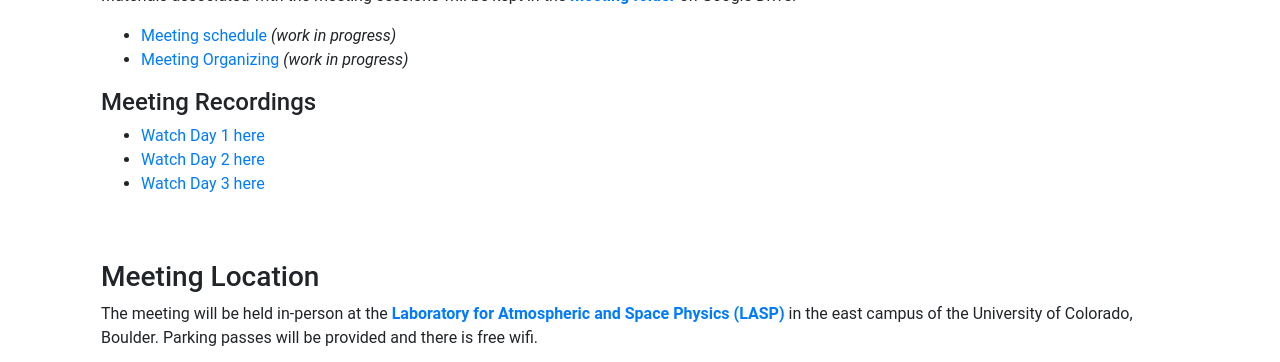
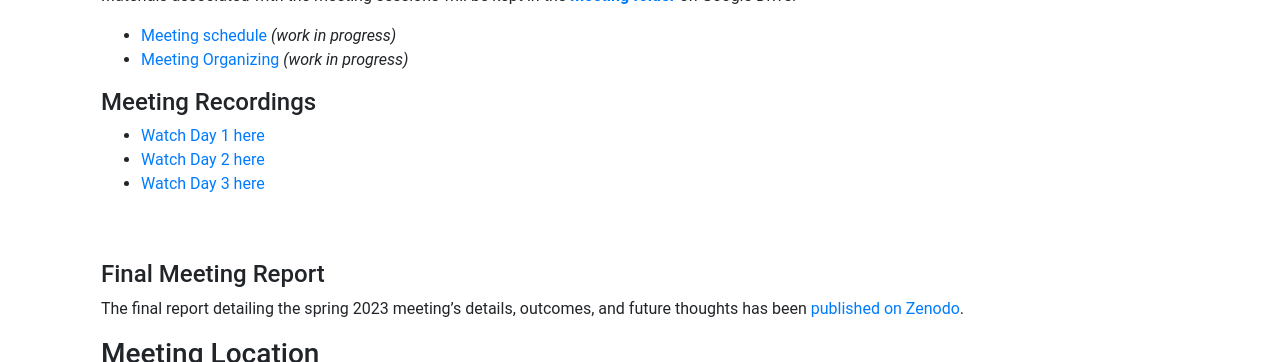
Before and after one commit to heliophysicsPy/heliophysicsPy.github.io, a Jekyll site: the page built from _pages/meetings/spring2023.md, in a window 1280 px wide and 900 px high, scrolled down 699 px, cut to the strip 0-362 px from the top of the window. Built offline with Jekyll 4.4.1, drawn with Linux system fonts in a browser that asks for light colours; nearby versions of some CDN libraries.

Commit message:
adding in link for the spring 2023 meeting on the meeting web page

```diff
--- a/_pages/meetings/spring2023.md
+++ b/_pages/meetings/spring2023.md
@@ -33,6 +33,10 @@ Materials associated with the meeting sessions will be kept in the [**meeting fo
  - [Watch Day 2 here](https://youtu.be/JwJR1cZ4EeI)
  - [Watch Day 3 here](https://youtu.be/F9ra-517eog)
 <br><br><br>
+
+#### Final Meeting Report
+
+The final report detailing the spring 2023 meeting's details, outcomes, and future thoughts has been [published on Zenodo](https://doi.org/10.5281/zenodo.8393837).
 
 ### Meeting Location
 The meeting will be held in-person at the [**Laboratory for Atmospheric and Space Physics (LASP)**](https://goo.gl/maps/mMapAsmgsg7DCrfZ7) in the east campus of the University of Colorado, Boulder. Parking passes will be provided and there is free wifi.
```
